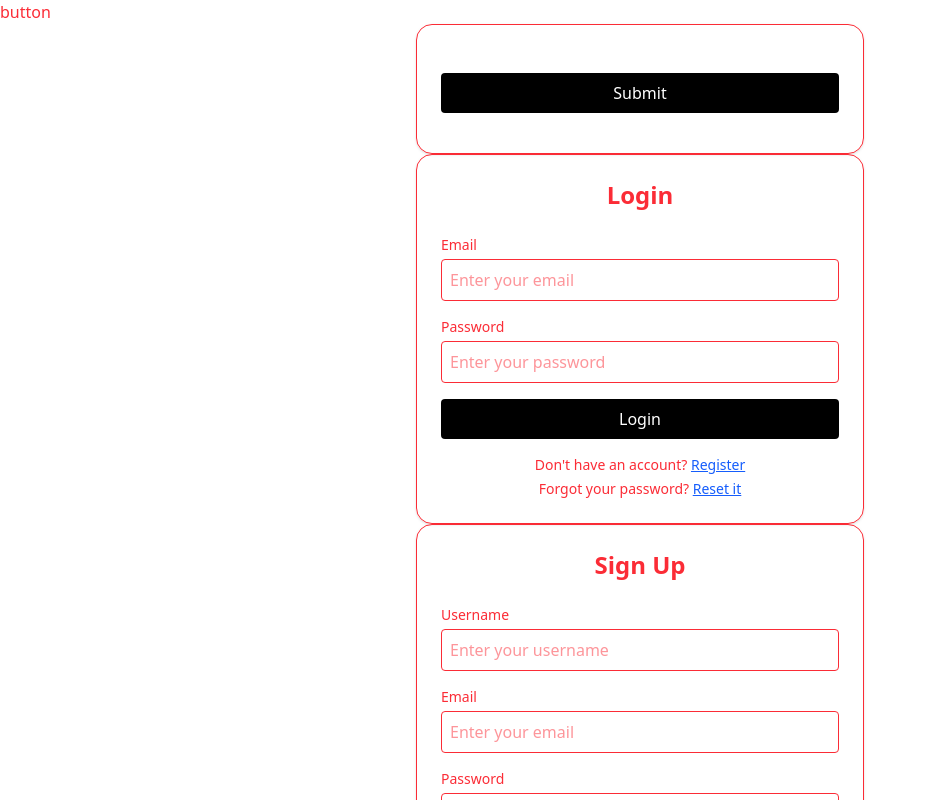
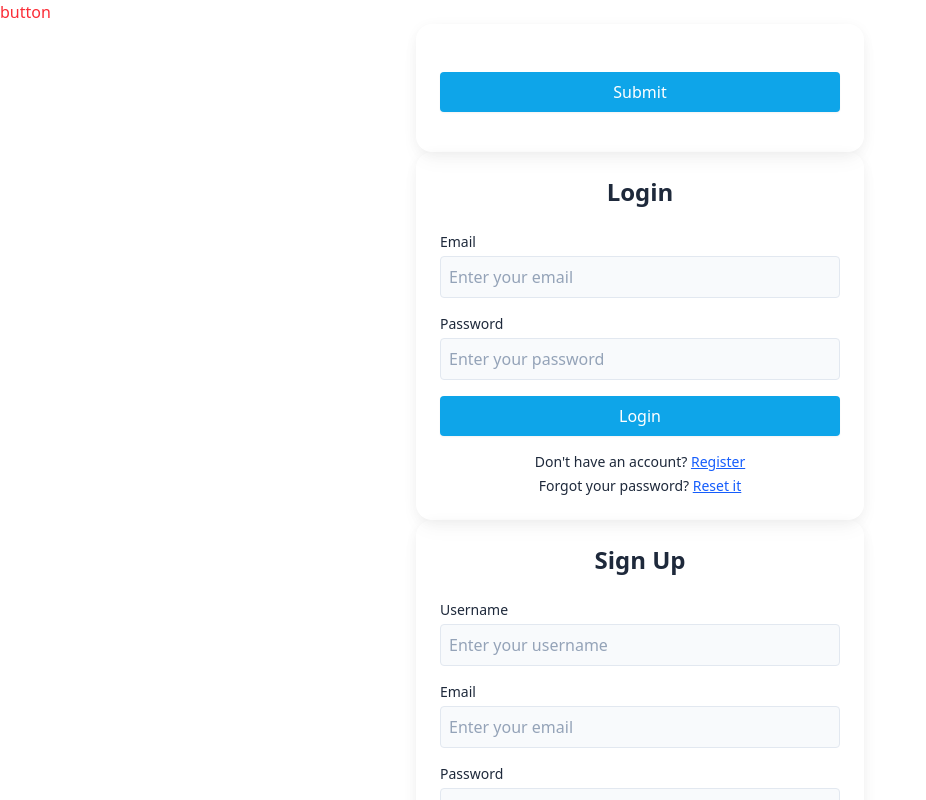
Before and after one commit to Project-ORDO/ordo-client, a React (Vite) app: page / in a window 1280 px wide. Shown: the top 800 px of the page, without its empty margins (0-926 px from the left). Built offline with nearby package versions, Linux system fonts and the light colour scheme.

Commit message:
fix: styled the forn

```diff
--- a/src/App.jsx
+++ b/src/App.jsx
@@ -5,14 +5,19 @@ import SignupPage from './pages/user/Signup'
 
 const App = () => {
   return (
+
+    <>
     <div className='text-red-500 .dark .card'>
       <div>
         <button className='.btn-primary'>button</button>
       </div>
-      <AuthForm />
+
+    </div>
+     <AuthForm />
       <LoginPage />
       <SignupPage/>
-    </div>
+    </>
+
   )
 }
 
--- a/src/components/Form.jsx
+++ b/src/components/Form.jsx
@@ -15,19 +15,19 @@ const AuthForm = ({
   } = useForm();
 
   return (
-    <div className="max-w-md mx-auto p-6 border rounded-2xl shadow">
-      <h2 className="text-2xl font-bold mb-6 text-center">{heading}</h2>
+    <div className="max-w-md mx-auto p-6  rounded-2xl shadow-soft container-app">
+      <h2 className="text-2xl font-bold mb-6 text-primary-content text-center">{heading}</h2>
 
       <form onSubmit={handleSubmit(onSubmit)} className="space-y-4">
         {fields.map((field) => (
           <div key={field.name}>
-            <label className="block text-sm font-medium mb-1">
+            <label className="block text-sm text-primary-content font-medium mb-1">
               {field.label}
             </label>
             <input
               type={field.type || "text"}
               {...register(field.name, field.validation)}
-              className="w-full p-2 border rounded"
+              className="w-full p-2 text-primary-content border input  rounded"
               placeholder={field.placeholder}
             />
             {errors[field.name] && (
@@ -40,7 +40,7 @@ const AuthForm = ({
 
         <button
           type="submit"
-          className="w-full py-2 px-4 bg-black text-white rounded"
+          className="w-full py-2 px-4 btn-primary rounded"
         >
           {submitText}
         </button>
```
